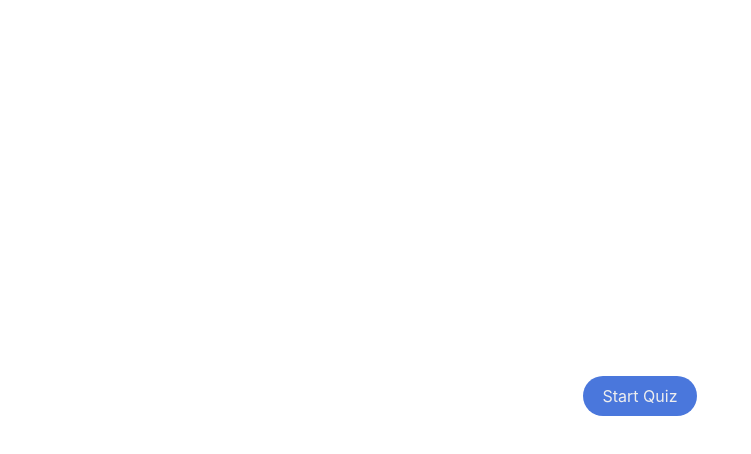
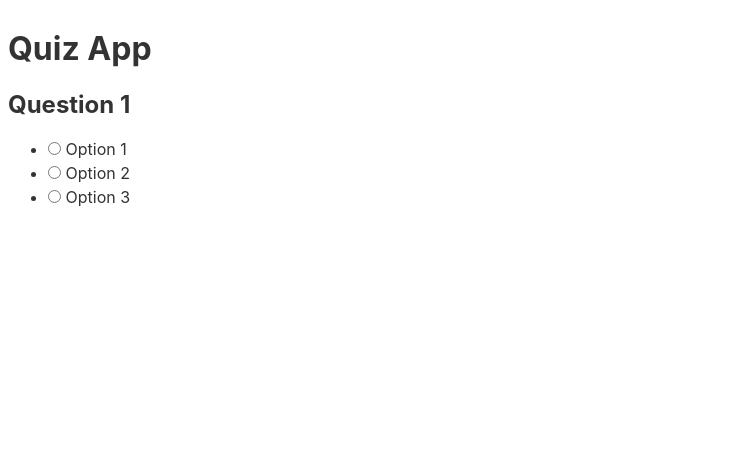
Before and after one commit to kumar123-creator/QUIZ-APP, a Svelte app: page / in a window 1280 px wide. Shown: the top 454 px of the page, without its empty margins (0-751 px from the left). Built offline with nearby package versions, Linux system fonts and the light colour scheme.

Commit message:
Update App.svelte

```diff
--- a/src/App.svelte
+++ b/src/App.svelte
@@ -1,195 +1,67 @@
 <script>
-	let questions = [
+  let currentQuestion = 0;
+  let score = 0;
+
+  const questions = [
     {
-			"question": "Which of the following special symbol allowed in a variable name?",
-			"options": [
-				"* (asterisk)",
-				"| (pipeline)",
-				"- (hyphen)",
-				"_ (underscore)"
-			],
-			"correctIndex": 3
+      question: 'Question 1',
+      options: ['Option 1', 'Option 2', 'Option 3'],
+      correctAnswer: 0
     },
     {
-			"question": "Which of the following correctly shows the hierarchy of arithmetic operations in C?",
-			"options": [
-				"/ + * -",
-				"* - / +",
-				"+ - / *",
-				"/ * + -"
-			],
-			"correctIndex": 3
+      question: 'Question 2',
+      options: ['Option 1', 'Option 2', 'Option 3'],
+      correctAnswer: 1
     },
     {
-			"question": "Which header file should be included to use functions like malloc() and calloc()?",
-			"options": [
-				"memory.h",
-				"stdlib.h",
-				"string.h",
-				"dos.h"
-			],
-			"correctIndex": 1
-		},
-		{
-			"question": "Which bitwise operator is suitable for turning off a particular bit in a number?",
-			"options": [
-				"&& operator",
-				"& operator",
-				"|| operator",
-				"! operator"
-			],
-			"correctIndex": 1
-		},
-		{
-			"question": "What function should be used to free the memory allocated by calloc() ?",
-			"options": [
-				"dealloc();",
-				"malloc(variable_name, 0)",
-				"free();",
-				"memalloc(variable_name, 0)"
-			],
-			"correctIndex": 2
+      question: 'Question 3',
+      options: ['Option 1', 'Option 2', 'Option 3'],
+      correctAnswer: 2
     }
   ];
-	let answers = new Array(questions.length).fill(null);
-	let questionPointer = -1;
-	function getScore(){
-		let score = answers.reduce((acc,val,index)=>{
-			if(questions[index].correctIndex == val){
-				return acc+1;
+
+  function selectAnswer(event) {
+    const selectedOption = event.target.value;
+    const currentQuestionObj = questions[currentQuestion];
+
+    if (parseInt(selectedOption) === currentQuestionObj.correctAnswer) {
+      score++;
     }
-			return acc;
-		},0);
-		return (score/questions.length * 100)+"%";
+
+    if (currentQuestion < questions.length - 1) {
+      currentQuestion++;
+    } else {
+      // End of quiz
+      alert('Quiz completed! Your score: ' + score);
     }
-	function restartQuiz(){
-		answers = new Array(questions.length).fill(null);
-		questionPointer = 0;
   }
 </script>
 
 <style>
-	.app {
-		position:absolute;
-		top:0px;
-		left:0px;
-		width:100vw;
-		height:100vh;
-	}
-	.app > div {
-		width:100%;
-		height:100%;
-	}
-	.app .start-screen,
-	.app .score-screen{
-		display:flex;
-		justify-content:center;
-		align-items:center;
-	}
-	.app .start-screen button,
-	.app .score-screen button {
-		padding:10px 20px;
-		background:#4a77dc;
-		color:#eee;
-		border:none;
-		outline:none;
-		border-radius:20px;
-		cursor:pointer;
-	}
-	.app .quiz-screen .main {
-		padding:50px;
-	}
-	.app .quiz-screen .main .options {
-		display:flex;
-		justify-content:space-between;
-		flex-wrap:wrap;
-	}
-	.app .quiz-screen .main .options button {
-		width:45%;
-		border-radius:20px;
-		margin:10px 0px;
-	}
-	.app .quiz-screen .main .options button.selected {
-		background:#111;
-		color:#eee;
-	}
-	.app .quiz-screen .footer {
-		position:fixed;
-		bottom:0px;
-		left:0px;
-		width:100%;
-		height:50px;
-		display:flex;
-		justify-content:space-between;
-		align-items:center;
-		background:#eee;
-	}
-	.app .quiz-screen .footer > div {
-		margin:0px 10px;
-	}
-	.app .quiz-screen .footer .progress-bar {
-		width:150px;
-		height:10px;
-		background:#aaa;
-		border-radius:10px;
-		overflow:hidden;
-	}
-	.app .quiz-screen .footer .progress-bar div {
-		height:100%;
-		background:#4a77dc;
-	}
-	.app .score-screen {
-		flex-direction:column;
-	}
-	.app .score-screen h1 {
-		margin-bottom:10px;
-	}
+  /* Add CSS styling for the quiz app */
 </style>
 
-<div class="app">
-	{#if questionPointer==-1}
-		<div class="start-screen">
-			<button on:click={()=>{questionPointer=0}}>
-				Start Quiz
-			</button>
-		</div>
-	{:else if !(questionPointer > answers.length-1)}
-		<div class="quiz-screen">
-			<div class="main">
-				<h2>
-					{questions[questionPointer].question}
-				</h2>
-				<div class="options">
-					{#each questions[questionPointer].options as opt,i}
-						<button class="{answers[questionPointer]==i?'selected':''}" on:click={()=>{answers[questionPointer]=i}}>
-							{opt}
-						</button>
+<h1>Quiz App</h1>
+
+{#if currentQuestion < questions.length}
+  <div>
+    <h2>{questions[currentQuestion].question}</h2>
+    <ul>
+      {#each questions[currentQuestion].options as option, index}
+        <li>
+          <label>
+            <input
+              type="radio"
+              name="answer"
+              value={index}
+              on:change={selectAnswer}
+            />
+            {option}
+          </label>
+        </li>
       {/each}
-				</div>
-			</div>
-			<div class="footer">
-				<div class="progress-bar">
-					<div style="width:{questionPointer/questions.length *100}%">
-					</div>
-				</div>
-				<div class="buttons">
-					<button disabled={questionPointer==0} on:click={()=>{questionPointer--}}>
-						&lt;
-					</button>
-					<button on:click={()=>{questionPointer++}}>
-						&gt;
-					</button>
-				</div>
-			</div>
+    </ul>
   </div>
 {:else}
-		<div class="score-screen">
-			<h1>
-				Your score: {getScore()}
-			</h1>
-			<button on:click={restartQuiz}>
-				Restart Quiz
-			</button>
-		</div>
+  <p>Quiz completed! Your score: {score}</p>
 {/if}
-</div>
```
Lines whose indentation alone changed are shown as unchanged.
